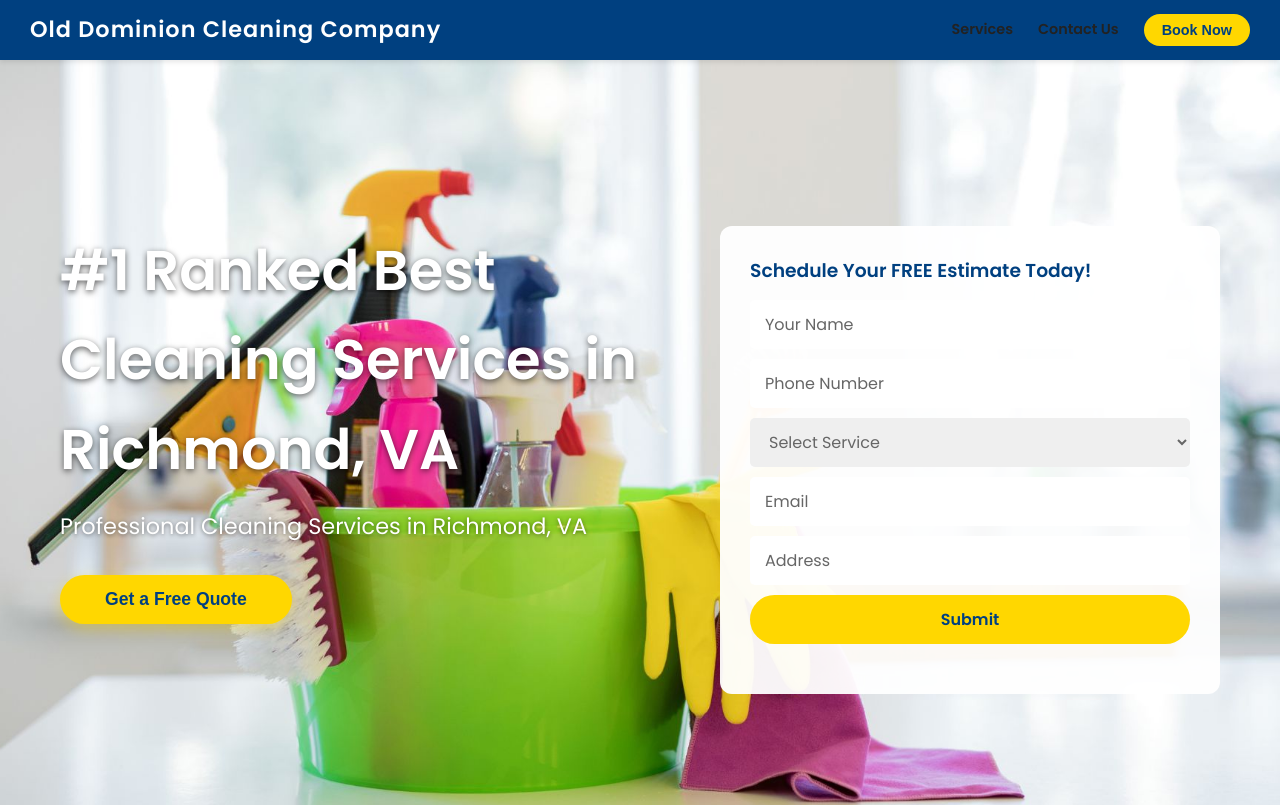
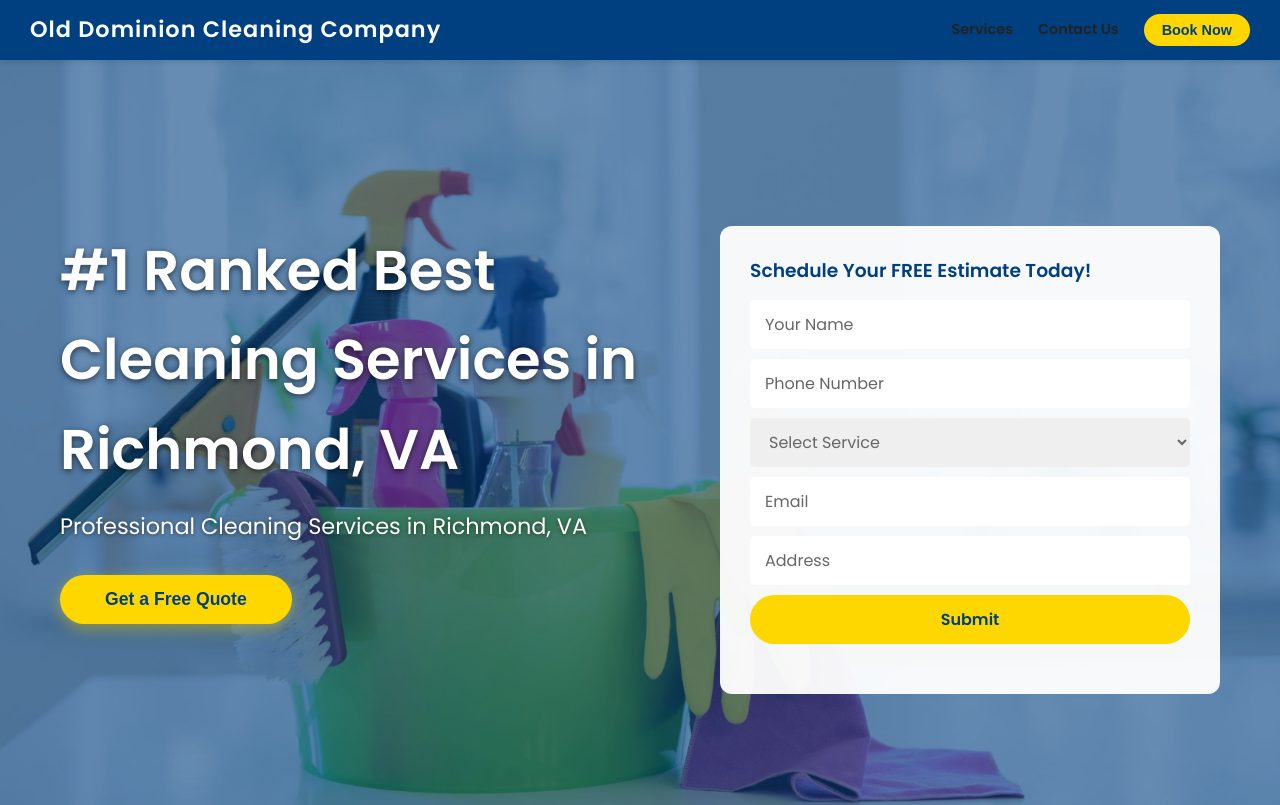
Before and after one commit to gmenchu/OldDominionCleaningCompany, a plain HTML site: page index.html in a window 1280 px wide. Shown: the top 805 px of the page. Drawn offline with Linux system fonts and the light colour scheme.

Commit message:
style.css

```diff
--- a/style.css
+++ b/style.css
@@ -75,9 +75,9 @@ nav > ul {
 
 /* HERO SECTION */
 .hero {
+  position: relative; /* make sure it's positioned for the overlay */
+  background: url('images/janitorial.jpg') center/cover no-repeat;
   height: 100vh;
-  background: url('images/janitorial.jpg') center/cover no-repeat;
-  position: relative;
   display: flex;
   align-items: center;
   justify-content: center;
@@ -85,16 +85,17 @@ nav > ul {
   margin-top: 60px; /* for fixed header */
 }
 
-.hero::after {
+.hero::before {
   content: "";
   position: absolute;
-  inset: 0;
-  /* background-color: rgba(0, 64, 128, 0.6); */
-  z-index: 1;
+  top: 0; left: 0; right: 0; bottom: 0;
+  background-color: rgba(0, 64, 128, 0.6); /* semi-transparent blue */
+  z-index: 1;  /* below text but above background */
 }
+
 .hero-content {
   position: relative;
-  z-index: 2;
+  z-index: 2; /* above overlay */
   display: flex;
   justify-content: space-between;
   align-items: flex-start;
```
